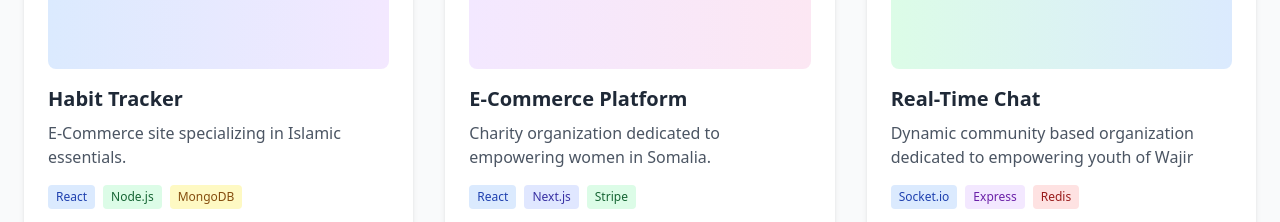
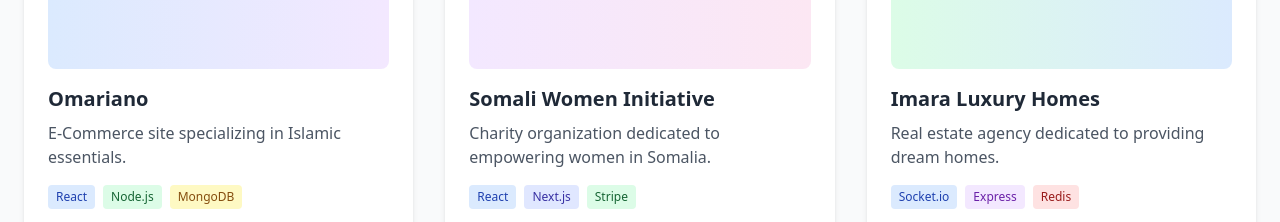
Before and after one commit to kuski-jabir/portfolio, a plain HTML site: page index.html in a window 1280 px wide. Shown: the part 1763-1985 px from the top of the page. Drawn offline with nearby package versions, Linux system fonts and the light colour scheme.

Commit message:
Update index.html

```diff
--- a/index.html
+++ b/index.html
@@ -117,7 +117,7 @@
           <div class="bg-gradient-to-r from-blue-100 to-purple-100 h-48 rounded-lg mb-4 flex items-center justify-center">
             <i class="fas fa-chart-line text-5xl text-blue-500"></i>
           </div>
-          <h4 class="font-semibold text-xl mb-2">Habit Tracker</h4>
+          <h4 class="font-semibold text-xl mb-2">Omariano</h4>
           <p class="text-gray-600 mb-4">E-Commerce site specializing in Islamic  essentials.</p>
           <div class="flex flex-wrap gap-2 mb-4">
             <span class="text-xs bg-blue-100 text-blue-800 px-2 py-1 rounded">React</span>
@@ -139,7 +139,7 @@
           <div class="bg-gradient-to-r from-purple-100 to-pink-100 h-48 rounded-lg mb-4 flex items-center justify-center">
             <i class="fas fa-shopping-cart text-5xl text-purple-500"></i>
           </div>
-          <h4 class="font-semibold text-xl mb-2">E-Commerce Platform</h4>
+          <h4 class="font-semibold text-xl mb-2">Somali Women Initiative</h4>
           <p class="text-gray-600 mb-4">Charity organization dedicated to empowering women in Somalia.</p>
           <div class="flex flex-wrap gap-2 mb-4">
             <span class="text-xs bg-blue-100 text-blue-800 px-2 py-1 rounded">React</span>
@@ -161,8 +161,8 @@
           <div class="bg-gradient-to-r from-green-100 to-blue-100 h-48 rounded-lg mb-4 flex items-center justify-center">
             <i class="fas fa-comments text-5xl text-green-500"></i>
           </div>
-          <h4 class="font-semibold text-xl mb-2">Real-Time Chat</h4>
-          <p class="text-gray-600 mb-4">Dynamic community based organization dedicated to empowering youth of Wajir</p>
+          <h4 class="font-semibold text-xl mb-2">Imara Luxury Homes</h4>
+          <p class="text-gray-600 mb-4">Real estate agency dedicated to providing dream homes.</p>
           <div class="flex flex-wrap gap-2 mb-4">
             <span class="text-xs bg-blue-100 text-blue-800 px-2 py-1 rounded">Socket.io</span>
             <span class="text-xs bg-purple-100 text-purple-800 px-2 py-1 rounded">Express</span>
```
